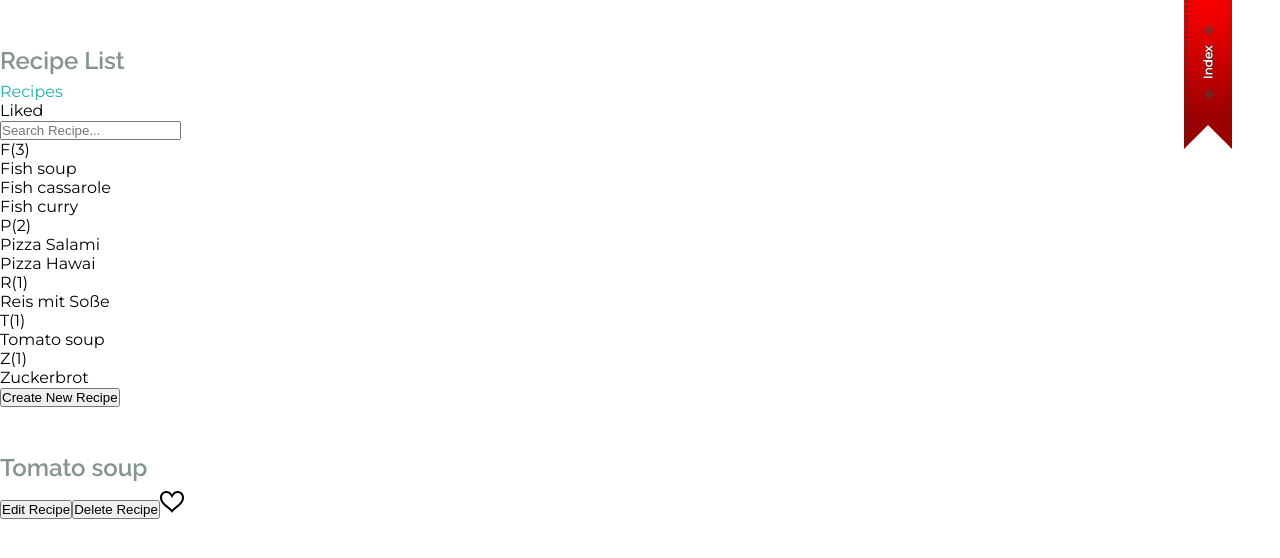
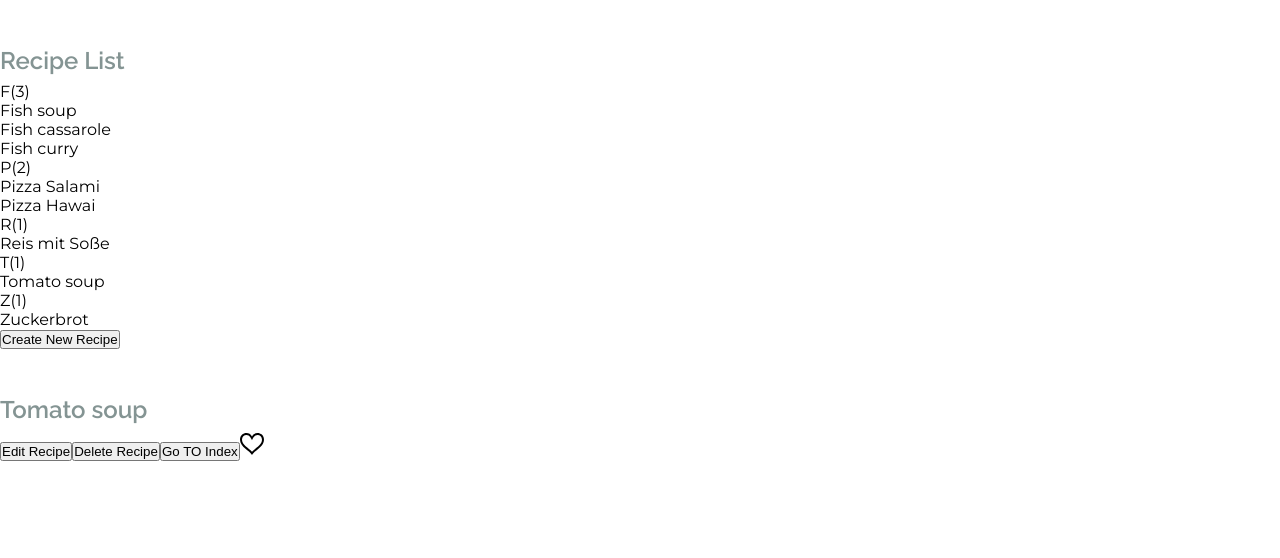
Before and after one commit to Knochenmark/recipebox, a React (Create React App) app: page / in a window 1280 px wide. Shown: the top 558 px of the page. Built offline with nearby package versions, Linux system fonts and the light colour scheme; what typestyle would draw is missing.

Commit message:
add child components to redux store

```diff
--- a/src/RecipeReducer.ts
+++ b/src/RecipeReducer.ts
@@ -6,6 +6,7 @@ import {
   Action,
   actionTypes,
   IDeleteRecipeAction,
+  ISaveRecipeAction,
   ISetBookmarkAction,
   ISetEditModeAction,
   ISetIndexVisibilityAction,
@@ -67,7 +68,8 @@ const recipes = (state: IStoreState = initialState, action: Action) => {
       const { recipeName } = action as ISetSelectedRecipeAction;
       return {
         ...state,
-        selectedRecipe: state.recipes.find(recipe => recipe.name === recipeName)
+        isIndexVisible: false,
+        selectedRecipe: state.recipes.find(recipe => recipe.name === recipeName),
       };
     }
     case actionTypes.UPDATE_RECIPE: {
@@ -79,6 +81,7 @@ const recipes = (state: IStoreState = initialState, action: Action) => {
       LocalStorage.setItem('recipes', newRecipeList);
       return {
         ...state,
+        isEditMode: false,
         recipes: newRecipeList
       };
     }
@@ -95,6 +98,15 @@ const recipes = (state: IStoreState = initialState, action: Action) => {
         recipes: [...state.recipes]
       }
     }
+    case actionTypes.SAVE_RECIPE: {
+      const { recipe } = action as ISaveRecipeAction;
+      return {
+        ...state,
+        isEditMode: false,
+        isIndexVisible: true,
+        recipes: [...state.recipes, recipe]
+      }
+    }
     default:
       return { ...state };
   }
--- a/src/components/IndexPage/IndexPage.tsx
+++ b/src/components/IndexPage/IndexPage.tsx
@@ -1,25 +1,46 @@
 import * as React from 'react';
+import { connect } from 'react-redux';
 
-import { ITabBarItem } from '../../_domain/ITabBarItem';
-import SearchBar from '../SearchBar/SearchBar';
-import TabBar from '../TabBar';
+import { IRecipe } from '../../_domain/IRecipe';
+import { IStoreState } from '../../_domain/IStoreState';
+import {
+  createRecipeAction,
+  setSelectedRecipeAction
+} from '../../actions/RecipeActions';
+import { getRecipes } from '../../RecipeReducer';
 import {
   indexPageItemStyle,
   indexPageRecipeStyle,
   indexPageStyle
 } from './IndexPageStyles';
 
-export interface IPageProps {
-  createRecipe: any;
-  recipes: any[];
-  setSelectedRecipe: any;
+export interface IIndexPageProps {
+  createRecipe: () => void;
+  recipes: IRecipe[];
+  setSelectedRecipe: (recipeName: string) => void;
 }
 
-export default function IndexPage({ recipes, createRecipe, setSelectedRecipe, ...props }: IPageProps) {
+interface IIndexPageStateProps {
+  recipes: IRecipe[];
+}
 
-  const indices = recipes.map(recipe => recipe.name[0].toUpperCase()).filter((v, i, a) => a.indexOf(v) === i);
+interface IIndexPageDispatchProps {
+  createRecipe: () => void;
+  setSelectedRecipe: (recipeName: string) => void;
+}
+
+export class IndexPageComponent extends React.Component<IIndexPageProps> {
+  constructor(props: IIndexPageProps) {
+    super(props);
+  }
+
+  public render() {
+    const indices = this.props.recipes
+      .map(recipe => recipe.name[0].toUpperCase())
+      .filter((v: string, i: number, a: string[]) => a.indexOf(v) === i);
+
     const obj: any = {};
-  recipes.forEach(recipe => {
+    this.props.recipes.forEach((recipe: IRecipe) => {
       const key = recipe.name[0].toUpperCase();
       if (obj.hasOwnProperty(key)) {
         obj[key].push(recipe)
@@ -28,21 +49,9 @@ export default function IndexPage({ recipes, createRecipe, setSelectedRecipe, ..
       }
     });
 
-  const handleCallback = (recipeName: string) => {
-    return () => {
-      setSelectedRecipe(recipeName);
-    }
-  }
-
-  const handleCreateRecipe = () => {
-    return () => {
-      createRecipe();
-    }
-  }
-
     const indexItems = indices.sort().map(index => {
-    const recipeItems = obj[index].map((recipe: any, i: number) => {
-      return <li onClick={handleCallback(recipe.name)} key={index + i}>{recipe.name}</li>
+      const recipeItems = obj[index].map((recipe: IRecipe, i: number) => {
+        return <li onClick={this.props.setSelectedRecipe.bind(this, recipe.name)} key={index + i}>{recipe.name}</li>
       });
       return <div key={index}>
         <span>{index}({obj[index].length})</span>
@@ -51,28 +60,33 @@ export default function IndexPage({ recipes, createRecipe, setSelectedRecipe, ..
         </ul>
       </div>
     });
-
-  // TODO needs a TabItem component and Tabbar as wrapper should handle onChanges
-  const tabItemList: ITabBarItem[] = [
-    {
-      active: true,
-      name: 'Recipes'
-
-    }, {
-      active: false,
-      name: 'Liked'
-    }
-  ];
-
     return (
       <div className={indexPageStyle}>
         <h2>Recipe List</h2>
+        {/*
             <TabBar tabBarItemList={tabItemList} />
             <SearchBar searchValue='' />
+            */}
         <div className={indexPageItemStyle}>
           {indexItems}
         </div>
-      <button onClick={handleCreateRecipe()}>Create New Recipe</button>
+        <button onClick={this.props.createRecipe}>Create New Recipe</button>
       </div>
     );
   }
+}
+
+function mapStateToProps(state: IStoreState): IIndexPageStateProps {
+  return {
+    recipes: getRecipes(state)
+  };
+}
+
+function mapDispatchToProps(dispatch: any): IIndexPageDispatchProps {
+  return {
+    createRecipe: () => dispatch(createRecipeAction()),
+    setSelectedRecipe: (recipeName: string) => dispatch(setSelectedRecipeAction(recipeName))
+  };
+}
+
+export const IndexPage = connect(mapStateToProps, mapDispatchToProps)(IndexPageComponent);
--- a/src/components/Recipe/Recipe.tsx
+++ b/src/components/Recipe/Recipe.tsx
@@ -1,47 +1,79 @@
 import * as React from 'react';
+import { connect } from 'react-redux';
 
 import { IRecipe } from '../../_domain/IRecipe';
+import { IStoreState } from '../../_domain/IStoreState';
+import {
+  deleteRecipeAction,
+  setBookmark,
+  setEditModeAction,
+  setIndexVisibilityAction
+} from '../../actions/RecipeActions';
+import { getSelectedRecipe } from '../../RecipeReducer';
 import HeartFilled from '../Icons/HeartFilled';
 import HeartOutlined from '../Icons/HeartOutlined';
 import { recipeStyle } from './RecipeStyles';
 
-export interface IRecipeProps {
-  bookmarkCallback: any;
-  editModeCallback: any;
-  deleteCallback: any;
-  recipe: IRecipe;
+interface IRecipeStateProps {
+  selectedRecipe: IRecipe;
 }
-export default class RecipeComponent extends React.Component<IRecipeProps, any> {
+
+interface IRecipeDispatchProps {
+  bookmarkRecipe: (recipeName: string, isBookmarked: boolean) => void;
+  deleteRecipe: (recipe: IRecipe) => void;
+  setEditMode: () => void;
+  showIndex: () => void;
+}
+
+interface IRecipeProps {
+  bookmarkRecipe: (recipeName: string, isBookmarked: boolean) => void;
+  deleteRecipe: (recipe: IRecipe) => void;
+  selectedRecipe: IRecipe;
+  setEditMode: () => void;
+  showIndex: () => void;
+}
+
+export class RecipeComponent extends React.Component<IRecipeProps, IRecipeStateProps> {
   constructor(props: IRecipeProps) {
     super(props);
-    this.bookmarkRecipe = this.bookmarkRecipe.bind(this);
-    this.handleDelete = this.handleDelete.bind(this);
-    this.handleEdit = this.handleEdit.bind(this);
+    this.state = {
+      selectedRecipe: { name: '', isBookmarked: false }
+    };
   }
 
-  public bookmarkRecipe() {
-    this.props.bookmarkCallback(this.props.recipe, !this.props.recipe.isBookmarked);
-  }
-
-  public handleDelete() {
-    this.props.deleteCallback(this.props.recipe);
-  }
-
-  public handleEdit() {
-    this.props.editModeCallback();
+  public componentWillReceiveProps(newProps: IRecipeProps) {
+    this.setState({ selectedRecipe: newProps.selectedRecipe });
   }
 
   public render(): JSX.Element {
-    const bookmarkText = this.props.recipe.isBookmarked ? <HeartFilled /> : <HeartOutlined />;
+    const bookmarkText = this.props.selectedRecipe.isBookmarked ? <HeartFilled /> : <HeartOutlined />;
     return (
       <div className={recipeStyle}>
         <h2>
-          {this.props.recipe.name}
+          {this.props.selectedRecipe.name}
         </h2>
-        <button onClick={this.handleEdit}>Edit Recipe</button>
-        <button onClick={this.handleDelete}>Delete Recipe</button>
-        <span onClick={this.bookmarkRecipe}>{bookmarkText}</span>
+        <button onClick={this.props.setEditMode}>Edit Recipe</button>
+        <button onClick={this.props.deleteRecipe.bind(this, this.props.selectedRecipe)}>Delete Recipe</button>
+        <button onClick={this.props.showIndex}>Go TO Index</button>
+        <span onClick={this.props.bookmarkRecipe.bind(this, this.props.selectedRecipe, !this.props.selectedRecipe.isBookmarked)}>{bookmarkText}</span>
       </div>
     );
   }
 }
+
+const mapStateToProps = (state: IStoreState, ownProps: {}): IRecipeStateProps => {
+  return {
+    selectedRecipe: getSelectedRecipe(state)
+  }
+}
+
+const mapDispatchToProps = (dispatch: any): IRecipeDispatchProps => {
+  return {
+    bookmarkRecipe: (recipeName: string, isBookmarked: boolean) => dispatch(setBookmark(recipeName, isBookmarked)),
+    deleteRecipe: (recipe: IRecipe) => dispatch(deleteRecipeAction(recipe)),
+    setEditMode: () => dispatch(setEditModeAction(true)),
+    showIndex: () => dispatch(setIndexVisibilityAction(true))
+  }
+}
+
+export const Recipe = connect(mapStateToProps, mapDispatchToProps)(RecipeComponent)
--- a/src/components/RecipeBook/RecipeBook.tsx
+++ b/src/components/RecipeBook/RecipeBook.tsx
@@ -1,144 +1,66 @@
 import * as React from 'react';
 import { connect } from 'react-redux';
 
-import { IRecipe } from '../../_domain/IRecipe';
 import { IStoreState } from '../../_domain/IStoreState';
-import {
-  createRecipeAction,
-  deleteRecipeAction,
-  setBookmark,
-  setEditModeAction,
-  setIndexVisibilityAction,
-  setSelectedRecipeAction,
-  updateRecipeAction
-} from '../../actions/RecipeActions';
+import { setSelectedRecipeAction } from '../../actions/RecipeActions';
 import {
   getEditMode,
-  getIndexVisibility,
-  getSelectedRecipe
+  getIndexVisibility
 } from '../../RecipeReducer';
-import IndexPage from '../IndexPage/IndexPage';
-import Recipe from '../Recipe/Recipe';
-import RecipeForm from '../RecipeForm';
-import Ribbon from '../Ribbon';
+import { IndexPage } from '../IndexPage/IndexPage';
+import { Recipe } from '../Recipe/Recipe';
+import { RecipeForm } from '../RecipeForm';
 import { recipeBookStyle } from './RecipeBookStyles';
 
-interface IRecipebookState {
-  recipes: IRecipe[];
-  selectedRecipe: IRecipe;
+interface IRecipeBookStateProps {
+  isIndexVisible: boolean;
+  isEditMode: boolean;
+}
+
+interface IRecipeBookDispatchProps {
+  setSelectedRecipe: (recipeName: string) => void;
 }
 
 interface IRecipeBookProps {
-  bookmarkRecipe: any;
-  createRecipe: any;
-  deleteRecipe: any;
-  setEditMode: any;
-  setSelectedRecipe: any;
-  state: IStoreState;
-  setIndexVisibility: any;
-  updateRecipe: any;
+  isIndexVisible: boolean;
+  isEditMode: boolean;
+  setSelectedRecipe: (recipeName: string) => void;
 }
 
-const mapStateToProps = (state: IStoreState) => {
+const mapStateToProps = (state: IStoreState): IRecipeBookStateProps => {
   return {
-    state
+    isEditMode: getEditMode(state),
+    isIndexVisible: getIndexVisibility(state)
   };
 }
 
-const mapDispatchToProps = (dispatch: any) => {
+const mapDispatchToProps = (dispatch: any): IRecipeBookDispatchProps => {
   return {
-    bookmarkRecipe: (recipeName: string, isBookmarked: boolean) =>
-      dispatch(setBookmark(recipeName, isBookmarked)),
-    createRecipe: () => dispatch(createRecipeAction()),
-    deleteRecipe: (recipe: IRecipe) => dispatch(deleteRecipeAction(recipe)),
-    setEditMode: (isEditMode: boolean) =>
-      dispatch(setEditModeAction(isEditMode)),
-    setIndexVisibility: (isVisible: boolean) =>
-      dispatch(setIndexVisibilityAction(isVisible)),
     setSelectedRecipe: (recipeName: string) =>
       dispatch(setSelectedRecipeAction(recipeName)),
-    updateRecipe: (recipe: IRecipe, recipeName: string) =>
-      dispatch(updateRecipeAction(recipe, recipeName))
   };
 }
 
-export default class RecipeBookComponent extends React.Component<IRecipeBookProps, IRecipebookState> {
+export class RecipeBookComponent extends React.Component<IRecipeBookProps> {
   constructor(props: IRecipeBookProps) {
     super(props);
-    this.bookmarkRecipe = this.bookmarkRecipe.bind(this);
-    this.cancelEditMode = this.cancelEditMode.bind(this);
-    this.createRecipe = this.createRecipe.bind(this);
-    this.deleteRecipe = this.deleteRecipe.bind(this);
-    this.editRecipe = this.editRecipe.bind(this);
     this.setRecipeName = this.setRecipeName.bind(this);
-    this.showIndex = this.showIndex.bind(this);
-    this.updateRecipe = this.updateRecipe.bind(this);
   }
 
   public setRecipeName(recipeName: string) {
     this.props.setSelectedRecipe(recipeName);
-    this.props.setIndexVisibility(false);
-  }
-
-  public deleteRecipe(recipe: IRecipe) {
-    this.props.deleteRecipe(recipe);
-  }
-
-  public editRecipe() {
-    this.props.setEditMode(true);
-  }
-
-  public bookmarkRecipe(recipeName: IRecipe, isBookmarked: boolean) {
-    this.props.bookmarkRecipe(recipeName, isBookmarked);
-  }
-
-  public cancelEditMode() {
-    this.props.setEditMode(false);
-  }
-
-  public updateRecipe(recipe: IRecipe, recipeName: string) {
-    this.props.updateRecipe(recipe, recipeName);
-    this.cancelEditMode();
-  }
-
-  public createRecipe() {
-    this.props.createRecipe();
-  }
-
-  public showIndex() {
-    this.props.setIndexVisibility(true);
   }
 
   public render(): JSX.Element {
-
-    const selectedRecipe = getSelectedRecipe(this.props.state);
-    const isEditMode = getEditMode(this.props.state);
-    let recipeElement;
-    if (!isEditMode) {
-      recipeElement = selectedRecipe &&
-        <Recipe
-          key={selectedRecipe.name}
-          recipe={selectedRecipe}
-          bookmarkCallback={this.bookmarkRecipe}
-          deleteCallback={this.deleteRecipe}
-          editModeCallback={this.editRecipe}
-        />;
-    } else {
-      recipeElement = <RecipeForm recipe={selectedRecipe} updateCallback={this.updateRecipe} cancelCallback={this.cancelEditMode} />;
-    }
-
-    const ribbonElement = (!isEditMode) && <Ribbon indexCallback={this.showIndex} />;
-
-    const recipeContainerClass = getIndexVisibility(this.props.state)
-      ? "recipe-container" : "recipe-container visible";
+    const isEditMode = this.props.isEditMode;
+    const recipeContainerClass = this.props.isIndexVisible ? "recipe-container" : "recipe-container visible";
 
     return (
       <div>
         <div className={recipeBookStyle}>
-          <IndexPage recipes={this.props.state.recipes} createRecipe={this.createRecipe} setSelectedRecipe={this.setRecipeName} />
+          <IndexPage />
           <div className={recipeContainerClass}>
-            {ribbonElement}
-            {recipeElement}
+            {isEditMode ? <RecipeForm /> : <Recipe />}
           </div>
         </div>
       </div>
--- a/src/components/RecipeForm.tsx
+++ b/src/components/RecipeForm.tsx
@@ -1,42 +1,68 @@
 import * as React from 'react';
+import { connect } from 'react-redux';
 
 import { IRecipe } from '../_domain/IRecipe';
+import { IStoreState } from '../_domain/IStoreState';
+import {
+  saveRecipeAction,
+  setEditModeAction,
+  updateRecipeAction
+} from '../actions/RecipeActions';
+import { getSelectedRecipe } from '../RecipeReducer';
 
-export interface IRecipeProps {
-  cancelCallback: any;
-  updateCallback: any;
+export interface IRecipeFormProps {
+  selectedRecipe: IRecipe;
+  disableEditMode: () => void;
+  saveRecipeAction: (recipe: IRecipe) => void;
+  updateRecipeAction: (recipe: IRecipe, recipeName: string) => void;
+}
+
+interface IRecipeFormStateProps {
+  selectedRecipe: IRecipe;
+}
+
+interface IRecipeFormDispatchProps {
+  disableEditMode: () => void;
+  saveRecipeAction: (recipe: IRecipe) => void;
+  updateRecipeAction: (recipe: IRecipe, recipeName: string) => void;
+}
+
+interface IRecipeFormState {
   recipe: IRecipe;
 }
 
-export default class RecipeForm extends React.Component<IRecipeProps, any> {
-  constructor(props: IRecipeProps) {
+export class RecipeFormComponent extends React.Component<IRecipeFormProps, IRecipeFormState> {
+  constructor(props: IRecipeFormProps) {
     super(props);
     this.state = {
-      isBookmarked: (this.props.recipe && this.props.recipe.isBookmarked) || false,
-      name: (this.props.recipe && this.props.recipe.name) || '',
-      recipeToUpdate: this.props.recipe ? this.props.recipe.name : null
+      recipe: {
+        isBookmarked: false,
+        name: ''
+      }
     };
-    this.handleChange = this.handleChange.bind(this);
-    this.handleSubmit = this.handleSubmit.bind(this);
-    this.handleCancel = this.handleCancel.bind(this);
+    this.onChangeHandler = this.onChangeHandler.bind(this);
+    this.saveRecipe = this.saveRecipe.bind(this);
   }
 
-  public handleCancel() {
-    this.props.cancelCallback();
+  public componentWillReceiveProps(newProps: IRecipeFormProps) {
+    this.setState({
+      recipe: newProps.selectedRecipe
+    })
   }
 
-  public handleChange(event: React.ChangeEvent) {
-    this.setState({ name: (event.target as HTMLInputElement).value });
+  public onChangeHandler(event: React.ChangeEvent) {
+    const newRecipeState = { ...this.state.recipe };
+    newRecipeState.name = (event.target as HTMLInputElement).value;
+    this.setState({ recipe: newRecipeState });
   }
 
-  public handleSubmit(event: React.FormEvent<HTMLFormElement>) {
+  public saveRecipe(event: React.FormEvent<HTMLFormElement>) {
     event.preventDefault();
-    const recipe: IRecipe = {
-      isBookmarked: this.state.isBookmarked,
-      name: this.state.name
-    };
-    if (this.state.recipeToUpdate) {
-      this.props.updateCallback(recipe, this.state.recipeToUpdate);
+    const recipe = { ...this.state.recipe };
+    if (this.props.selectedRecipe) {
+      this.props.updateRecipeAction(recipe, recipe.name);
+    } else {
+      this.props.saveRecipeAction(recipe);
     }
   }
 
@@ -46,20 +72,36 @@ export default class RecipeForm extends React.Component<IRecipeProps, any> {
         <h2>
           Recipe Form
         </h2>
-        <form onSubmit={this.handleSubmit}>
+        <form onSubmit={this.saveRecipe}>
           <label>
             Recipe Title
           <input
               required={true}
               type="text"
-              value={this.state.name}
-              onChange={this.handleChange}
+              value={this.state.recipe.name}
+              onChange={this.onChangeHandler}
             />
           </label>
           <input type="submit" value="Save Recipe" />
-          <button onClick={this.handleCancel}>Cancel</button>
+          <button onClick={this.props.disableEditMode}>Cancel</button>
         </form>
       </div>
     );
   }
 }
+
+const mapStateToProps = (state: IStoreState, ownProps: {}): IRecipeFormStateProps => {
+  return {
+    selectedRecipe: getSelectedRecipe(state)
+  }
+}
+
+const mapDispatchToProps = (dispatch: any): IRecipeFormDispatchProps => {
+  return {
+    disableEditMode: () => dispatch(setEditModeAction(false)),
+    saveRecipeAction: (recipe: IRecipe) => dispatch(saveRecipeAction(recipe)),
+    updateRecipeAction: (recipe: IRecipe, recipeName: string) => dispatch(updateRecipeAction(recipe, recipeName))
+  }
+}
+
+export const RecipeForm = connect(mapStateToProps, mapDispatchToProps)(RecipeFormComponent)
```
Also changed, not shown: src/actions/RecipeActions.ts (+14 -2 lines). Lines whose indentation alone changed are shown as unchanged.
